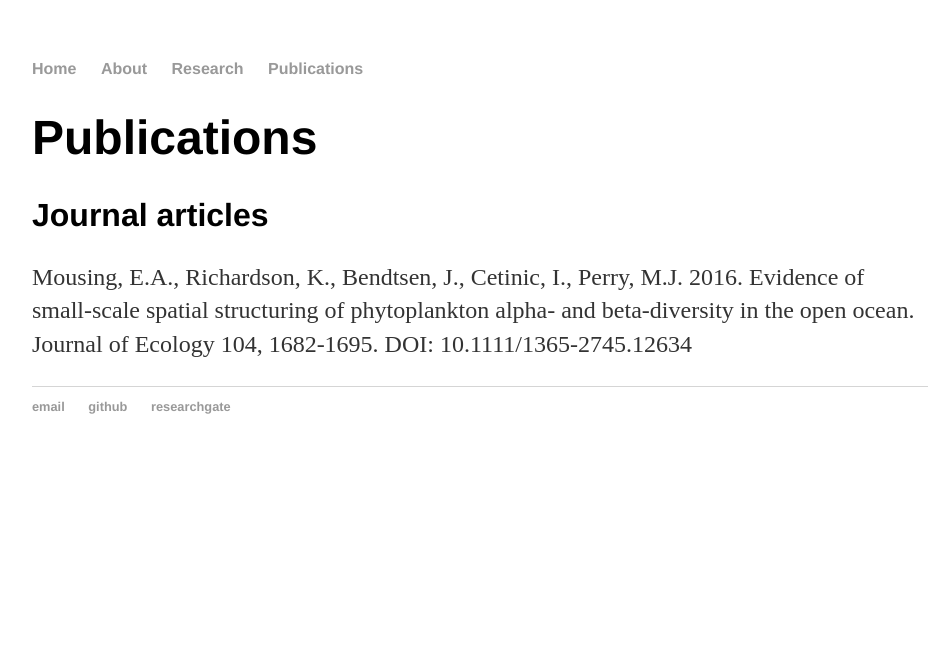
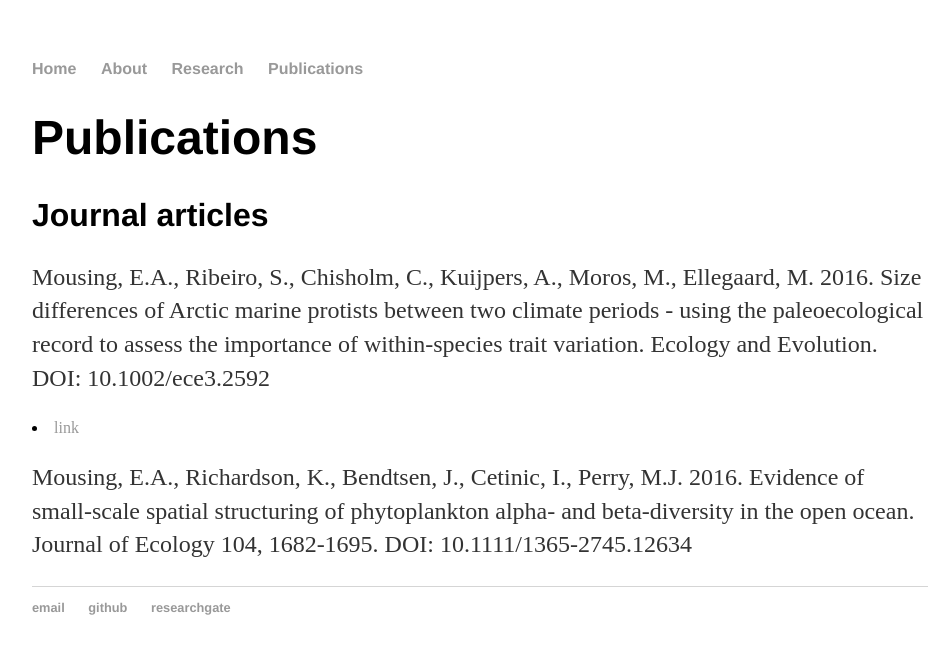
Before and after one commit to eamousing/eamousing.github.io, a Jekyll site: the page built from publications.html, in a window 1280 px wide. Shown: the top 654 px of the page, without its empty margins (160-1112 px from the left). Built offline with Jekyll 4.4.1, drawn with Linux system fonts in a browser that asks for light colours.

Commit message:
update to publications

```diff
--- a/publications.html
+++ b/publications.html
@@ -5,5 +5,7 @@ title: Publications
 <div class="blurb">
 	<h1>Publications</h1>
     <h2>Journal articles</h2>
+    <p>Mousing, E.A., Ribeiro, S., Chisholm, C., Kuijpers, A., Moros, M., Ellegaard, M. 2016. Size differences of Arctic marine protists between two climate periods - using the paleoecological record to assess the importance of within-species trait variation. Ecology and Evolution. DOI: 10.1002/ece3.2592</p><li><a href=http://onlinelibrary.wiley.com/doi/10.1002/ece3.2592/abstract"">link</a></li>
     <p>Mousing, E.A., Richardson, K., Bendtsen, J., Cetinic, I., Perry, M.J. 2016. Evidence of small-scale spatial structuring of phytoplankton alpha- and beta-diversity in the open ocean. Journal of Ecology 104, 1682-1695. DOI: 10.1111/1365-2745.12634</p>
+    <p>
 </div><!-- /.blurb -->
```
